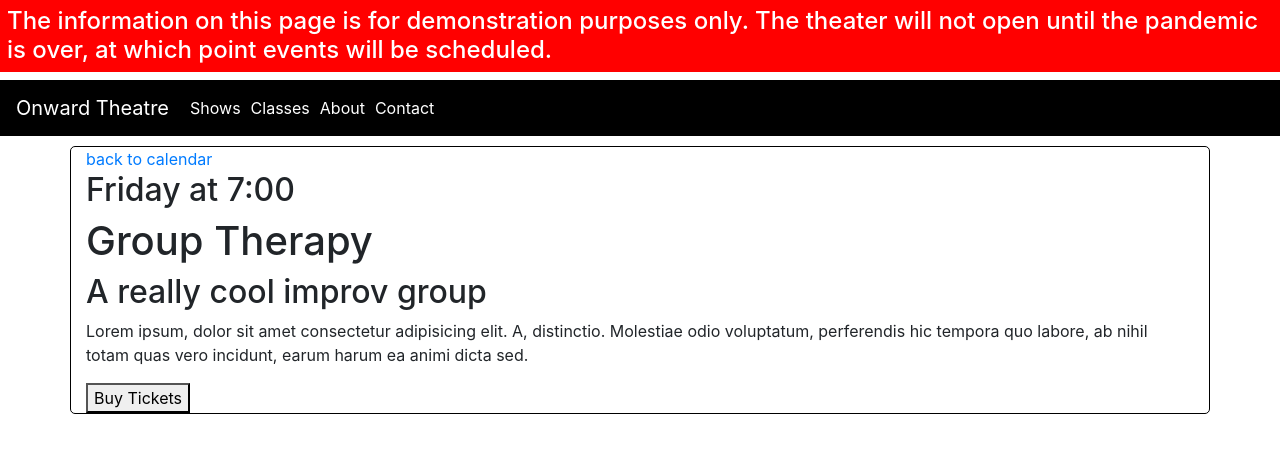
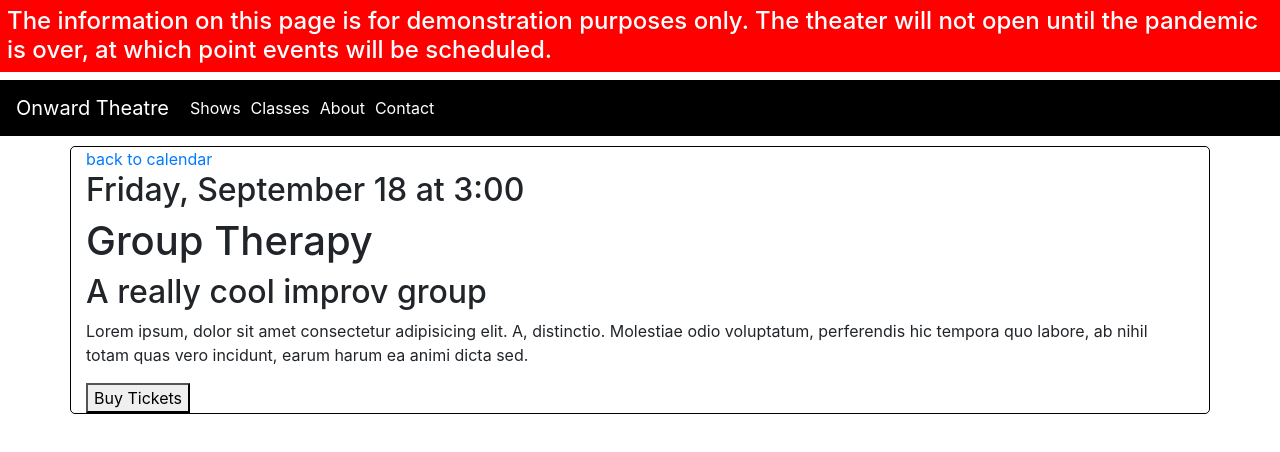
Before and after one commit to roblingjohn/onward-theatre, a React (Create React App) app in the folder client/: page /show/1 in a window 1280 px wide. Shown: the top 452 px of the page. Built offline with nearby package versions, Linux system fonts and the light colour scheme.

Commit message:
set showtime through moment

```diff
--- a/client/src/components/EventCalendar.jsx
+++ b/client/src/components/EventCalendar.jsx
@@ -15,6 +15,10 @@ class EventCalendar extends Component {
     shows: events,
     redirect: false,
   };
+
+  componentDidMount() {
+    console.log(moment(this.state.shows[0].start).format("h:mm"))
+  }
 
   eventLink = "";
   eventInfo = {}
--- a/client/src/components/EventDetails.jsx
+++ b/client/src/components/EventDetails.jsx
@@ -1,5 +1,6 @@
 import React from "react";
 import { Link } from "react-router-dom";
+import moment from "moment-timezone"
 import events from "../events/events";
 
 const EventDetails = (props) => {
@@ -13,7 +14,7 @@ const EventDetails = (props) => {
     <div>
         <Link to="/shows">back to calendar</Link>
       <h2>
-        {eventInfo.showTime.showDate} at {eventInfo.showTime.showTime}
+        {moment(eventInfo.start).format("dddd, MMMM DD")} at {moment(eventInfo.start).format("h:mm")}
       </h2>
       <h1>{eventInfo.title}</h1>
       <h2>{eventInfo.tagline}</h2>
--- a/client/src/components/UpcomingShows.jsx
+++ b/client/src/components/UpcomingShows.jsx
@@ -1,4 +1,5 @@
 import React, { Component } from "react";
+import moment from 'moment-timezone'
 import ShowInfo from "./ShowInfo";
 import events from '../events/events'
 
@@ -17,7 +18,7 @@ class UpcomingShows extends Component {
             show.showTime.showDate === "Friday" && (
               <>
                 <ShowInfo
-                  showTime={show.showTime.showTime}
+                  showTime={moment(show.start).format("h:mm")}
                   showName={show.title}
                   tagline={show.tagline}
                   description={show.description}
```
